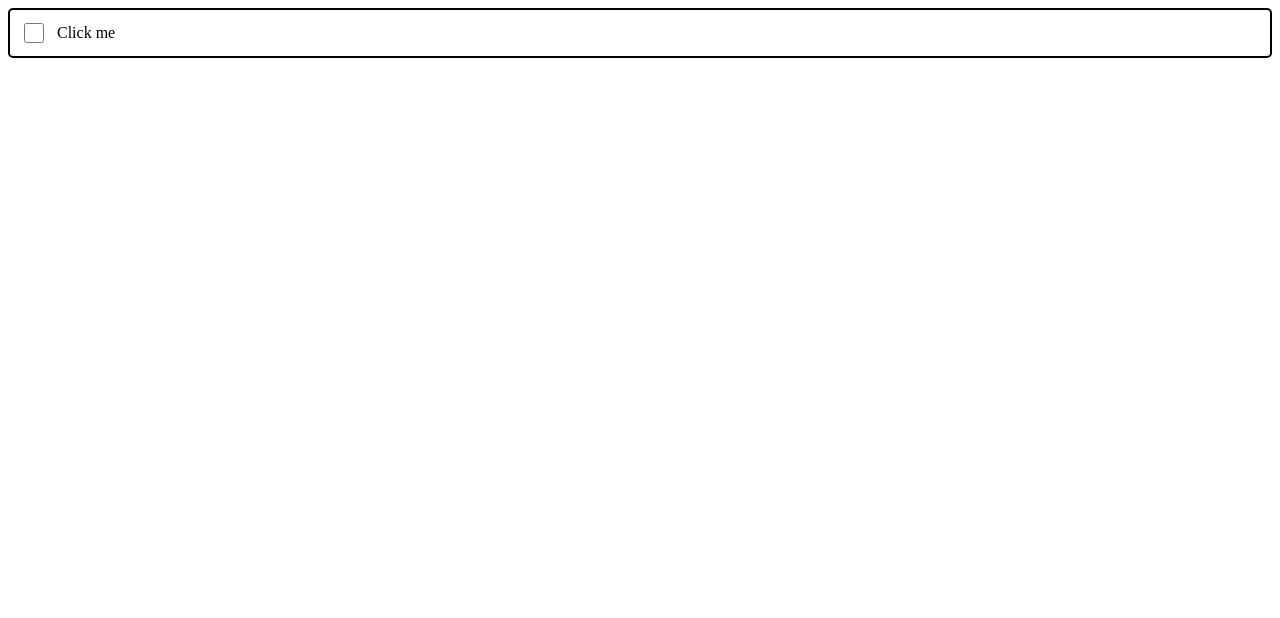
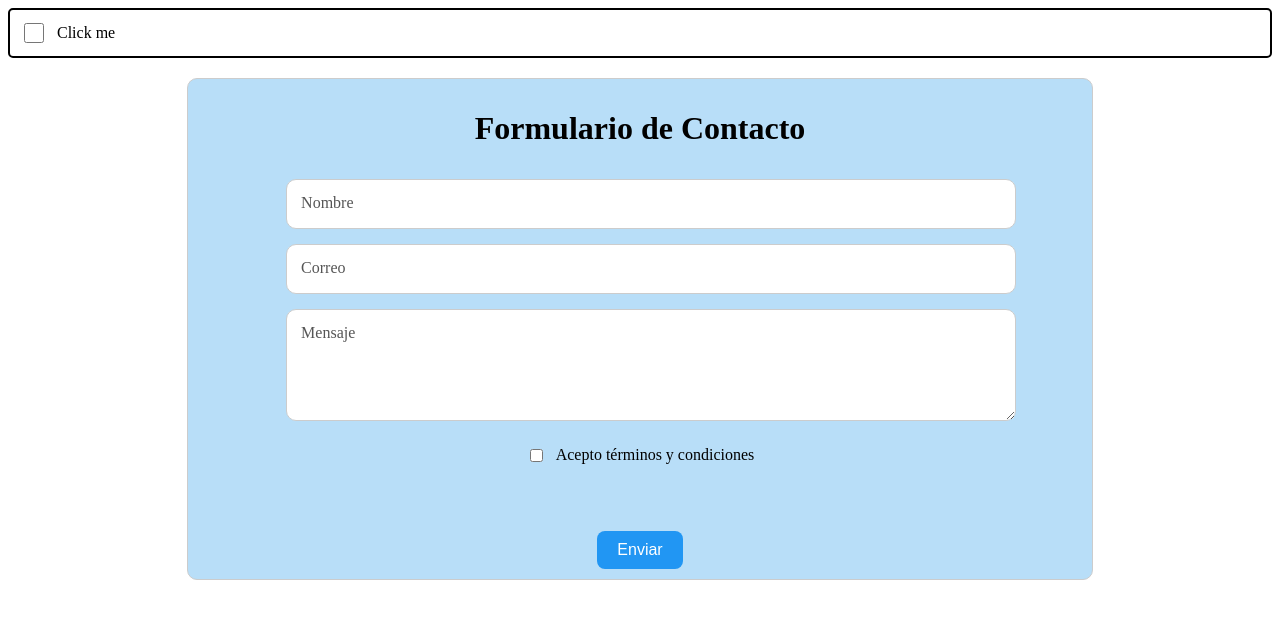
Before and after one commit to Neira21/HTML-CSS-JS, a plain HTML site: page Formulario/index.html in a window 1280 px wide. Drawn offline with Linux system fonts and the light colour scheme.

Commit message:
form styles

```diff
--- a/Formulario/index.html
+++ b/Formulario/index.html
@@ -40,6 +40,50 @@
       </label>
     </form>
 
+    <form class="form">
+      <h1>Formulario de Contacto</h1>
+      <div class="form-container">
+        <div class="form-group floating">
+          <input
+            class="form-control"
+            type="text"
+            id="name"
+            name="name"
+            placeholder=" "
+            required
+          />
+          <label for="name">Nombre</label>
+        </div>
+        <div class="form-group floating">
+          <input
+            class="form-control"
+            type="email"
+            id="email"
+            name="email"
+            placeholder=" "
+            required
+          />
+          <label for="email">Correo</label>
+        </div>
+        <div class="form-group floating">
+          <textarea
+            class="form-control"
+            id="message"
+            name="message"
+            placeholder=" "
+            required
+          ></textarea>
+          <label for="message">Mensaje</label>
+        </div>
+        <div class="checkbox-group">
+          <input type="checkbox" id="terms" name="terms" required />
+          <label for="terms">Acepto términos y condiciones</label>
+        </div>
+        <br/>
+        <br/>
+        <button type="submit">Enviar</button>
+      </div>
+    </form>
     <script src="index.js"></script>
   </body>
 </html>
--- a/Formulario/style.css
+++ b/Formulario/style.css
@@ -0,0 +1,88 @@
+.form {
+  display: flex;
+  flex-direction: column;
+  gap: 10px;
+  padding: 10px;
+  border: 1px solid #ccc;
+  margin: 20px auto;
+  justify-content: center;
+  align-items: center;
+  background-color: rgba(125, 194, 243, 0.542);
+  width: 70%;
+  border-radius: 10px;
+}
+
+.form-container {
+  display: flex;
+  flex-direction: column;
+  align-items: center;
+  gap: 15px;
+  width: 100%;
+}
+
+.form-group {
+  display: flex;
+  flex-direction: column;
+  position: relative;
+  width: 80%;
+}
+
+.form-control {
+  padding: 20px 10px 10px;
+  border: 1px solid #ccc;
+  border-radius: 10px;
+  font-size: 16px;
+  width: 100%;
+  background: white;
+  outline: none;
+}
+
+.form-group label {
+  position: absolute;
+  top: 15px;
+  left: 10px;
+  background-color: rgba(255, 255, 255, 0.8);
+  padding: 0 5px;
+  color: #555;
+  font-size: 16px;
+  pointer-events: none;
+  transition: all 0.2s ease-in-out;
+  border-radius: 4px;
+}
+
+.form-control:focus + label,
+.form-control:not(:placeholder-shown) + label {
+  top: -10px;
+  left: 10px;
+  font-size: 20px;
+  color: #000;
+}
+
+textarea.form-control {
+  resize: vertical;
+  min-height: 80px;
+}
+
+.checkbox-group {
+  display: flex;
+  align-items: start;
+  justify-content: start;
+
+  gap: 10px;
+  margin-top: 10px;
+}
+
+button {
+  padding: 10px 20px;
+  font-size: 16px;
+  background-color: #2196f3;
+  color: white;
+  border: none;
+  border-radius: 8px;
+  cursor: pointer;
+  transition: background-color 0.2s ease;
+}
+
+button:hover {
+  background-color: #1976d2;
+}
```
